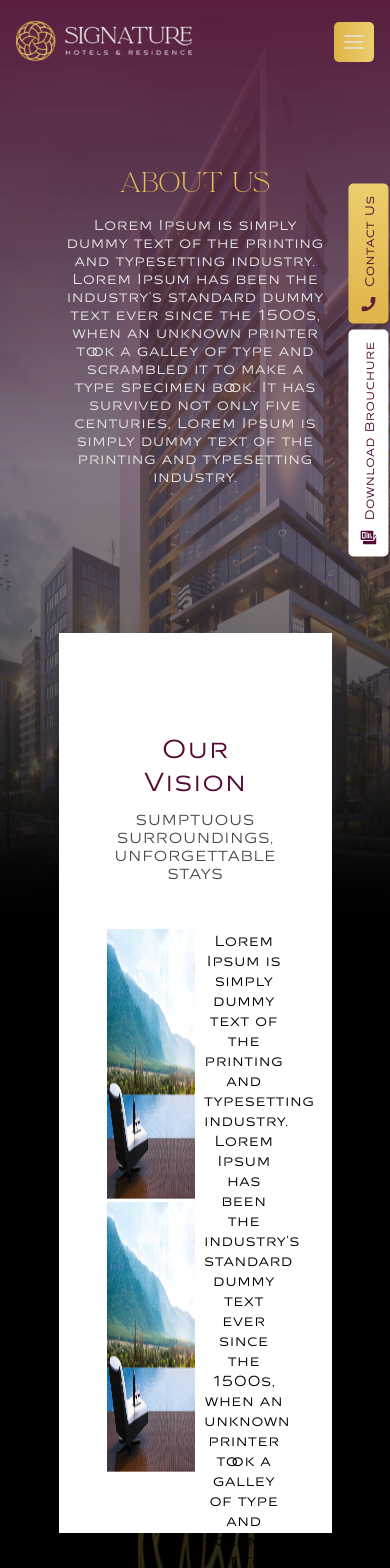
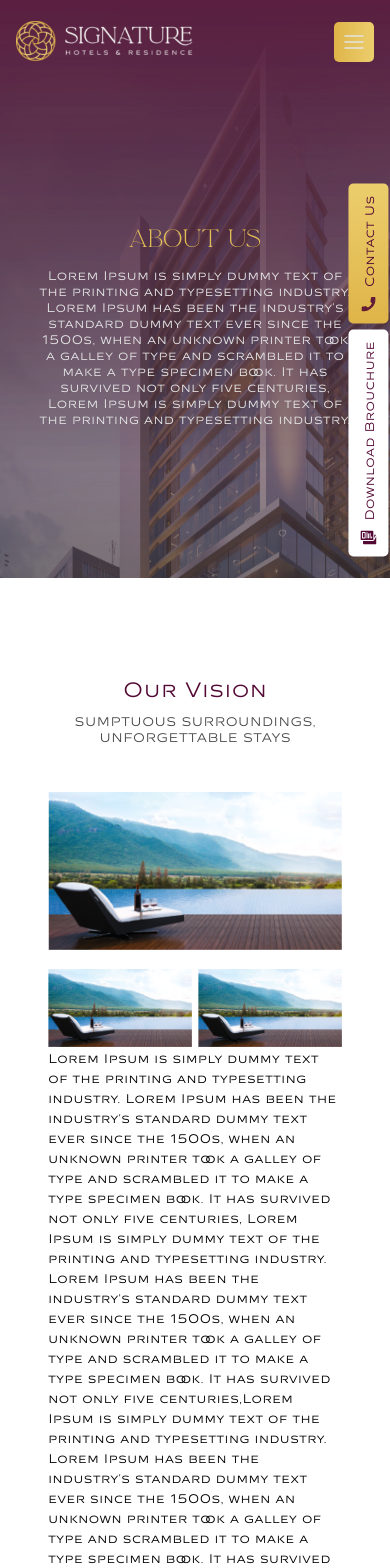
Before and after one commit to MehfoozurRehman/signature-hotel-and-residence, a React (Create React App) app: page /about-us in a window 390 px wide. Shown: the top 1568 px of the page. Built offline with nearby package versions, Linux system fonts and the light colour scheme.

Commit message:
responsiveness done

```diff
--- a/src/Screens/AboutUsScreen.js
+++ b/src/Screens/AboutUsScreen.js
@@ -117,17 +117,15 @@ export default class AboutUsScreen extends Component {
               </div>
               <div className="main__section__our__vision__wrapper__content">
                 <div className="main__section__our__vision__wrapper__left">
-                  <div className="main__section__our__vision__wrapper__left__pic__top">
                   <img
                     src={about__pic}
                     alt="about__pic"
-                      className="about__pic"
+                    className="main__section__our__vision__wrapper__left__top"
                   />
-                    <img
-                      src={about__pic}
-                      alt="about__pic"
-                      className="about__pic"
-                    />
+                  <div className="main__section__our__vision__wrapper__left__bottom">
+                    <img src={about__pic} alt="about__pic" />
+                    <div className="main__section__our__vision__wrapper__left__bottom__spacer"></div>
+                    <img src={about__pic} alt="about__pic" />
                   </div>
                 </div>
                 <div className="main__section__our__vision__wrapper__right">
@@ -161,14 +159,16 @@ export default class AboutUsScreen extends Component {
           </div>
         </div>
         <div className="building__details__container">
+          <div className="building__details__container__wrapper">
+            <div className="building__details__container__wrapper__content">
+              <div className="building__details__container__wrapper__content__left">
                 <img
                   src={BuildingDetailPic}
                   alt="BuildingDetailPic"
-            style={{ width: "100", height: "100%" }}
                   className="building__details__container__content__img"
                 />
-          <div className="building__details__container__wrapper">
-            <div className="building__details__container__wrapper__content">
+              </div>
+              <div className="building__details__container__wrapper__content__right">
                 <div className="building__details__container__wrapper__heading heading">
                   Building Details
                 </div>
@@ -750,6 +750,7 @@ export default class AboutUsScreen extends Component {
                 </div>
               </div>
             </div>
+          </div>
           <img
             src={ring}
             alt="ring"
--- a/src/Screens/ServicesScreen.js
+++ b/src/Screens/ServicesScreen.js
@@ -111,7 +111,7 @@ export default class HomeScreen extends Component {
   }
   render() {
     return (
-      <div className="App">
+      <>
         <Header />
         <div className="transport__container">
           <div className="transport__container__wrapper">
@@ -426,14 +426,16 @@ export default class HomeScreen extends Component {
           </div>
         </div>
         <div className="building__details__container">
+          <div className="building__details__container__wrapper">
+            <div className="building__details__container__wrapper__content">
+              <div className="building__details__container__wrapper__content__left">
                 <img
                   src={BuildingDetailPic}
                   alt="BuildingDetailPic"
-            style={{ width: "100", height: "100%" }}
                   className="building__details__container__content__img"
                 />
-          <div className="building__details__container__wrapper">
-            <div className="building__details__container__wrapper__content">
+              </div>
+              <div className="building__details__container__wrapper__content__right">
                 <div className="building__details__container__wrapper__heading heading">
                   Building Details
                 </div>
@@ -1015,6 +1017,7 @@ export default class HomeScreen extends Component {
                 </div>
               </div>
             </div>
+          </div>
           <img
             src={ring}
             alt="ring"
@@ -1085,7 +1088,7 @@ export default class HomeScreen extends Component {
           </div>
         </div>
         <Footer />
-      </div>
+      </>
     );
   }
 }
--- a/src/Styles/global.scss
+++ b/src/Styles/global.scss
@@ -1240,12 +1240,12 @@ a {
   padding: 8em;
 }
 .transport__container__wrapper__content__heading {
-  font-size: 25px;
+  font-size: 22px;
   color: white;
   margin-bottom: 0.5em;
 }
 .transport__container__wrapper__content__info {
-  font-size: 16px;
+  font-size: 12px;
   color: white;
   width: 50%;
 }
@@ -1535,21 +1535,21 @@ a {
 .main__section__container__about__us__wrapper {
   display: flex;
   max-width: 1366px;
-  padding: 0em 4em;
   flex-direction: column;
   justify-content: center;
   align-items: center;
   text-align: center;
 }
 .main__section__container__about__us__heading {
-  font-size: 25px;
+  font-size: 22px;
   color: #e4bd56;
 }
 .main__section__container__about__us__sub__heading {
-  font-size: 14px;
+  font-size: 12px;
   color: #e4e4e4;
   text-align: center;
   margin-top: 1em;
+  width: 80%;
 }
 .main__section__our__vision {
   display: flex;
@@ -1563,23 +1563,25 @@ a {
   flex-direction: column;
   align-items: center;
   width: 100%;
-  height: 100%;
+  height: fit-content;
   position: relative;
 }
 .main__section__our__vision__wrapper__right {
   width: 45%;
-  font-size: 14px;
+  font-size: 12px;
   line-height: 20px;
+  text-align: left;
 }
 .main__section__our__vision__wrapper {
-  width: 70%;
-  height: 900px;
+  width: 100%;
+  max-width: 1300px;
+  height: fit-content;
   justify-content: center;
   text-align: center;
   padding: 6em 3em;
   background-color: #ffffff;
   position: absolute;
-  top: -35%;
+  top: -350px;
   z-index: 3;
 }
 .about__pic {
@@ -1601,11 +1603,11 @@ a {
   opacity: 0.2;
 }
 .our__vision__headings {
-  font-size: 25px;
+  font-size: 20px;
   color: #530934;
 }
 .our__vision__sub__heading {
-  font-size: 14px;
+  font-size: 12px;
   color: #474746;
   text-align: center;
   margin-top: 1em;
@@ -1618,7 +1620,21 @@ a {
 }
 .main__section__our__vision__wrapper__left {
   width: 50%;
-  height: 200px;
+}
+.main__section__our__vision__wrapper__left__top {
+  width: 100%;
+}
+.main__section__our__vision__wrapper__left__bottom {
+  margin-top: 1em;
+  width: 100%;
+  display: flex;
+  align-items: baseline;
+}
+.main__section__our__vision__wrapper__left__bottom img {
+  width: 49%;
+}
+.main__section__our__vision__wrapper__left__bottom__spacer {
+  width: 1em;
 }
 .map__container {
   width: 100vw;
@@ -2298,6 +2314,30 @@ a {
     left: 0px;
     margin: 0em auto;
   }
+  .transport__container__wrapper__content__info {
+    width: 100%;
+  }
+  .transport__container__wrapper__controls {
+    flex-wrap: wrap;
+    width: 80%;
+    left: 10%;
+    bottom: -150px;
+  }
+  .transport__container__wrapper__controls__entry {
+    margin-bottom: 1em;
+  }
+  .main__section__our__vision__wrapper__content {
+    flex-direction: column;
+  }
+  .main__section__our__vision__wrapper__left {
+    width: 100%;
+  }
+  .main__section__our__vision__wrapper__right {
+    width: 100%;
+  }
+  .main__section__our__vision {
+    height: 900px;
+  }
 }
 @media (max-width: 800px) {
   .welcome__container__wrapper__content__left {
@@ -2347,12 +2387,26 @@ a {
   }
   .contact__container__content__form {
     flex-direction: column;
+    width: 100vw;
+    padding: 3em 2em;
+    margin-bottom: 3em;
   }
   .contact__container__content__form__left {
     width: 100%;
   }
   .contact__container__content__form__right {
     width: 100%;
+  }
+  .transport__container__wrapper__content {
+    width: 100%;
+  }
+  .transport__container__wrapper__content {
+    padding: 8em 3em;
+  }
+  .transport__container__wrapper__controls {
+    width: 90%;
+    left: 5%;
+    bottom: -190px;
   }
 }
 @media (max-width: 600px) {
```
Lines whose indentation alone changed are shown as unchanged.
